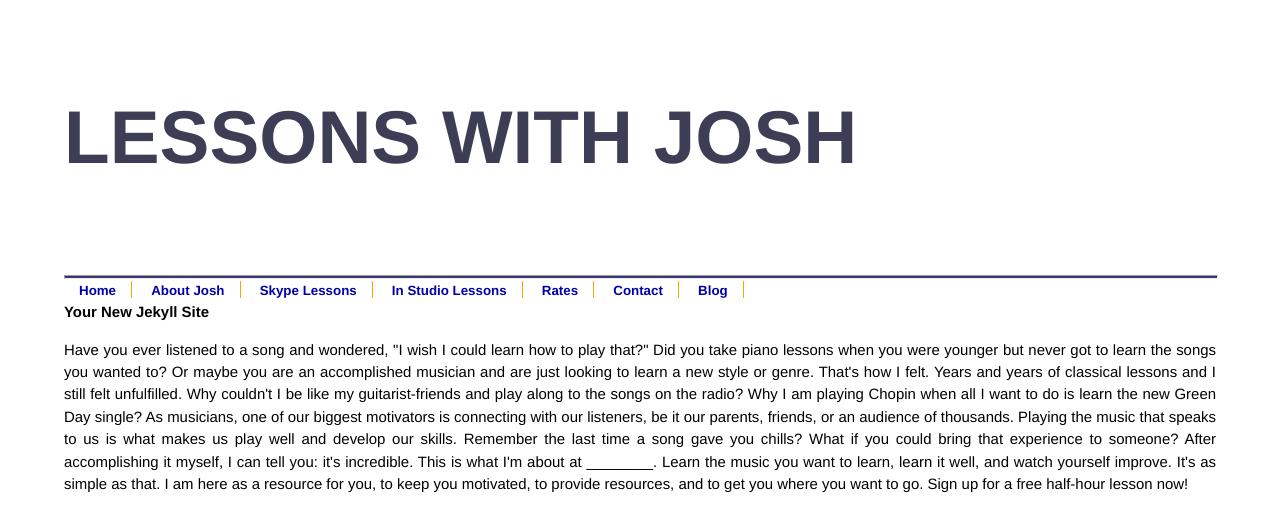
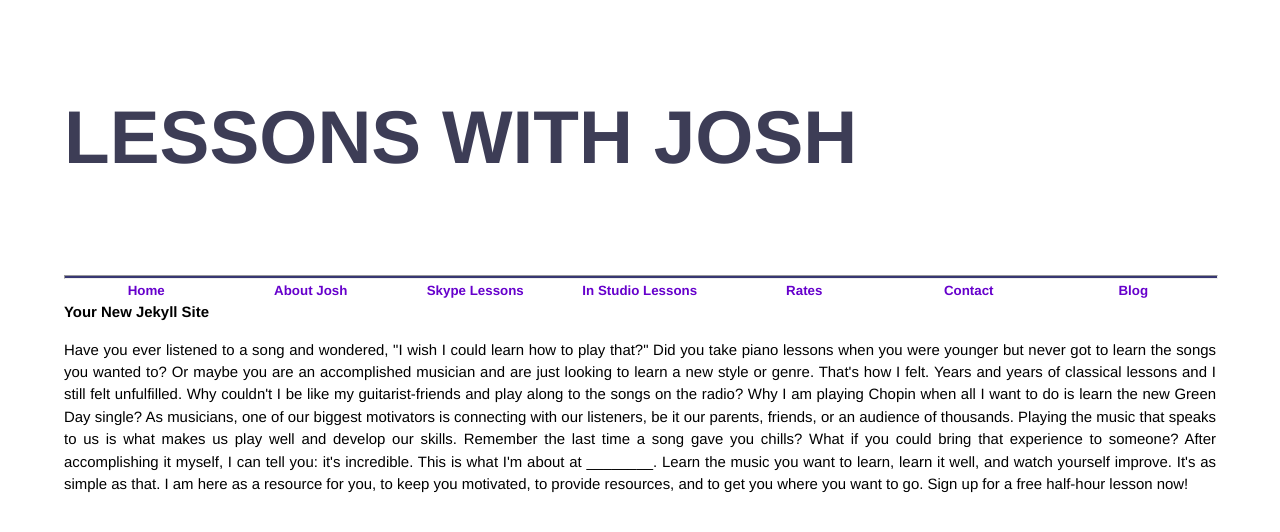
Before and after one commit to PianoWithJosh/PianoWithJosh.github.io, a Jekyll site: the page built from index.html, in a window 1280 px wide. Shown: the top 532 px of the page. Built offline with Jekyll 4.4.1, drawn with Linux system fonts in a browser that asks for light colours; Markdown is read by kramdown in place of the engine named in the settings.

Commit message:
Styling of navbar

```diff
--- a/_layouts/base.html
+++ b/_layouts/base.html
@@ -14,7 +14,8 @@
 
 </head>
 <body>
- <div class="site">
+<div class="site">
+ <div id="header">
   <header>
     LESSONS WITH JOSH
   </header>
@@ -30,6 +31,7 @@
      <li><a href="/contact/">Contact</a></li>
      <li><a href="/blog/">Blog</a></li>
    </ul>
+  </div>
  </div>
 
  <h1>{{page.title}}</h1>
--- a/css/main.css
+++ b/css/main.css
@@ -31,15 +31,16 @@ a:visited { color: #a0a; }
 }
 
 #navbar ul li {
-  display: inline;
-  padding: 0 15px;
-  border-right: 1px orange solid;
   width: 14.28%;
+  float: left;
+  list-style-type: none;
+  text-align: center;
 }
 #navbar ul li a {
   text-decoration: none;
    font: 13.34px Helvetica, Arial, sans-serif;
    font-weight: bold;
+   color: #6600CC;
 }
 
 /*****************************************************************************/
```
